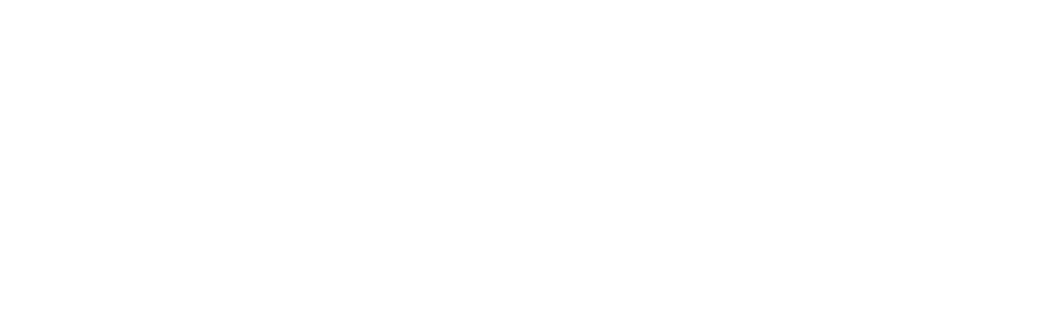
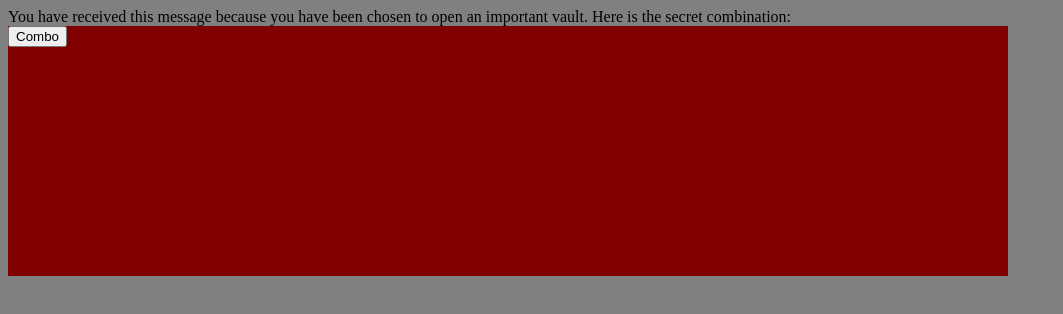
Before and after one commit to Mikey4427/secure-the-vault-, a plain HTML site: page index.html in a window 1280 px wide. Shown: the whole page, without its empty margins (0-1063 px from the left). Drawn offline with Linux system fonts and the light colour scheme.

Commit message:
second commit

```diff
--- a/index.html
+++ b/index.html
@@ -1,4 +1,14 @@
-<head>
-    <title>java</title>
-    <script src="index.js"></script>
-</head>
+<html>
+    <head>
+        <title>java</title>
+        <link rel="stylesheet" href="styles.css">
+        <script src="index.js"></script>
+    </head>
+    <body>
+        <section class="flexcontainer">
+            <div class="mainbody">
+                <button onclick="getCombo()">Combo</button>
+            </div>
+        </section>
+    </body>
+</html>
--- a/index.js
+++ b/index.js
@@ -2,9 +2,15 @@
 const text = ` You have received this message because
 you have been chosen to open an important vault.
  Here is the secret combination:`;
+ document.write(text);
 // set variable for 3 numbers using arithmatic
+//these variables will be the safe combo
 let comboOne = 10 * 3;
 let comboTwo = 26 / 2;
 const comboThree = 5 + 6;
 // creat alert that displays code
-alert(`${comboOne} ${comboTwo} ${comboThree}`);
+// creat button to get code
+// creat function to add utility to the button
+function getCombo() {
+    alert(`${comboOne} ${comboTwo} ${comboThree}`);
+}
--- /dev/null
+++ b/styles.css
@@ -0,0 +1,8 @@
+body {
+    background-color: grey;
+}
+.mainbody {
+    background-color: maroon;
+    height: 250;
+    width: 1000;
+}
```
